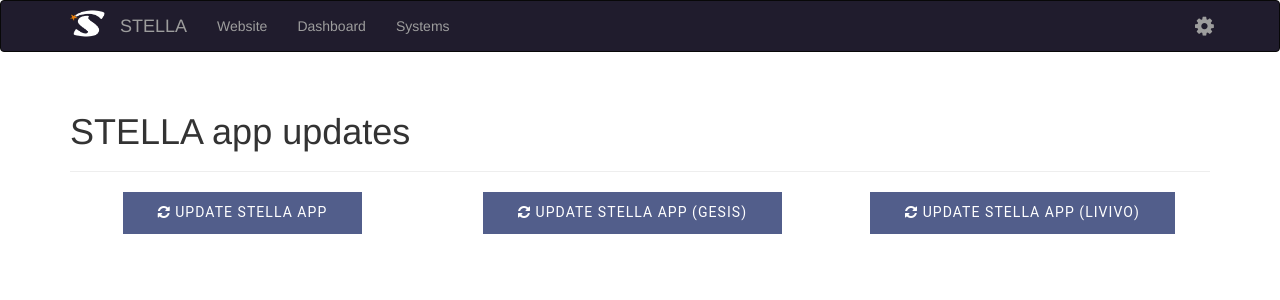
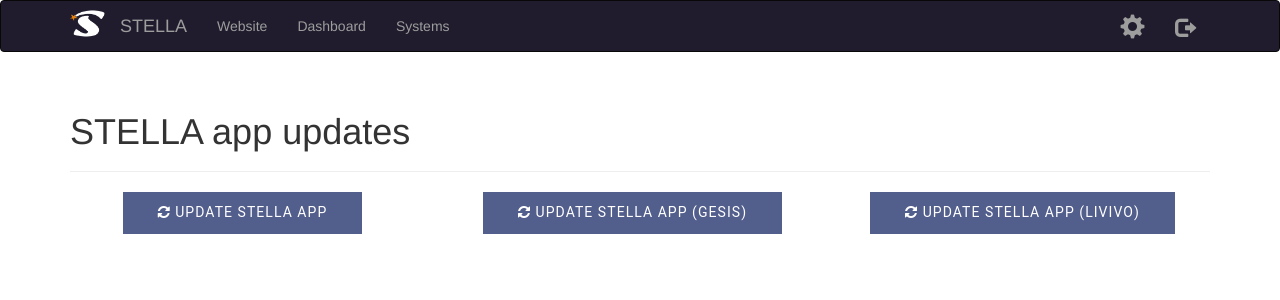
Before and after one commit to stella-project/stella-server, a Flask app: page /administration in a window 1280 px wide. Shown: the top 300 px of the page. Run offline with Flask 2, Linux system fonts and the light colour scheme; the visitor is signed in with stand-in values (Sample User, id 1); data comes from the database, SQL or seed files in the repository; some libraries are stand-ins or nearby versions.

Commit message:
add logout button

```diff
--- a/web/app/templates/base.html
+++ b/web/app/templates/base.html
@@ -51,8 +51,10 @@
                 </ul>
                 <ul class="nav navbar-nav navbar-right">
                     {% if current_user.is_authenticated %}
-                        <li><a class="fa fa-fw fa-cog" style="font-size: 22px"
+                        <li><a class="glyphicon glyphicon-cog" style="font-size: 25px"
                                href="{{ url_for('main.usersettings') }}"></a></li>
+                        <li><a class="glyphicon glyphicon-log-out" style="font-size: 20px"
+                               href="{{ url_for('auth.logout') }}"></a></li>
                         {#                <li><a href="{{ url_for('auth.logout') }}">Log Out</a></li>#}
                     {% else %}
                         <li><a href="{{ url_for('auth.login') }}">Log In</a></li>
```
